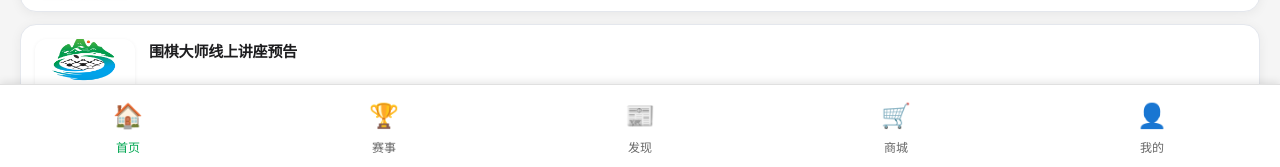
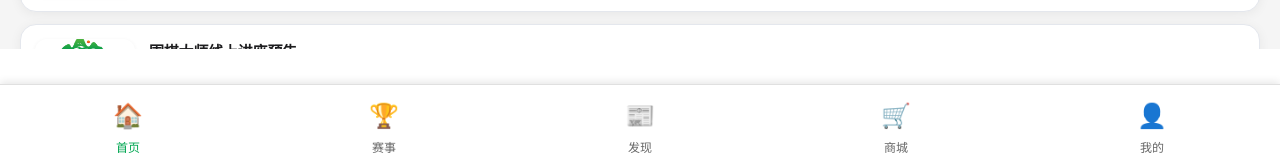
Before and after one commit to limeng1995hhu/huizhuodemo, a Vue app in the folder yitu-demo/: page / in a window 1280 px wide. Shown: the part 631-798 px from the top of the page. Built offline with nearby package versions, Linux system fonts and the light colour scheme.

Commit message:
重构底部导航栏：使用遮罩层覆盖微信浏览器导航按钮

```diff
--- a/yitu-demo/src/App.vue
+++ b/yitu-demo/src/App.vue
@@ -28,57 +28,28 @@ const goToProfile = () => {
   }
 }
 
-// 隐藏微信浏览器导航按钮的函数
+// 简化版：主要依靠遮罩层，这里只做辅助
 const hideWeChatNav = () => {
   const isWeChat = /MicroMessenger/i.test(navigator.userAgent)
   if (!isWeChat) return
 
-  // 查找并隐藏所有可能的导航按钮
-  const hideElements = () => {
-    const selectors = [
-      'body > div:not(#app)',
-      'body > button:not(.user-btn):not(.el-button)',
-      'body > nav:not(.bottom-nav)',
-      '[class*="wx-nav"]',
-      '[id*="wx-nav"]'
-    ]
-
+  // 只隐藏明确的微信导航元素
+  const selectors = ['#wx_nav_bar', '.wx_nav_bar', '[class*="wx-nav"]', '[id*="wx-nav"]']
   selectors.forEach(selector => {
     try {
       document.querySelectorAll(selector).forEach(el => {
-          if (el && el.id !== 'app') {
-            el.style.cssText = 'display: none !important; visibility: hidden !important; opacity: 0 !important;'
-          }
+        if (el) el.style.display = 'none'
       })
     } catch (e) {
       // 忽略错误
     }
   })
-
-    // 隐藏包含箭头符号的按钮
-    document.querySelectorAll('button, a, div[role="button"]').forEach(btn => {
-      const text = btn.textContent.trim()
-      if ((text === '<' || text === '>' || text === '←' || text === '→') && !btn.closest('#app')) {
-        btn.style.cssText = 'display: none !important; visibility: hidden !important; opacity: 0 !important;'
-      }
-    })
-  }
-
-  hideElements()
-  setTimeout(hideElements, 100)
-  setTimeout(hideElements, 300)
-  setTimeout(hideElements, 500)
 }
 
 // 监听路由变化
 watch(() => route.path, () => {
-  // 路由切换时立即隐藏导航按钮
   hideWeChatNav()
-  // 延迟再次隐藏（因为微信浏览器可能在动画后显示）
-  setTimeout(hideWeChatNav, 100)
   setTimeout(hideWeChatNav, 300)
-  setTimeout(hideWeChatNav, 500)
-  setTimeout(hideWeChatNav, 1000)
 })
 
 // 组件挂载时执行
@@ -106,8 +77,13 @@ onMounted(() => {
       <router-view />
     </main>
 
+    <!-- 底部导航栏容器 - 包含遮罩层 -->
+    <div v-if="showBottomNav" class="bottom-nav-container">
+      <!-- 底部遮罩层 - 覆盖微信浏览器的导航按钮 -->
+      <div class="bottom-mask"></div>
+
       <!-- 底部导航栏 -->
-    <nav v-if="showBottomNav" class="bottom-nav">
+      <nav class="bottom-nav">
         <router-link
           v-for="item in navItems"
           :key="item.path"
@@ -119,6 +95,7 @@ onMounted(() => {
           <span class="nav-label">{{ item.name }}</span>
         </router-link>
       </nav>
+    </div>
   </div>
 </template>
 
@@ -165,21 +142,43 @@ onMounted(() => {
 .main-content {
   flex: 1;
   min-height: calc(100vh - 120px);
-  padding-bottom: 70px;
+  padding-bottom: 80px; /* 增加底部内边距，为导航栏和遮罩层留出空间 */
 }
 
-.bottom-nav {
+/* 底部导航栏容器 - 固定在底部 */
+.bottom-nav-container {
   position: fixed;
   bottom: 0;
   left: 0;
   right: 0;
+  z-index: 999999; /* 超高 z-index 确保在所有元素之上 */
+  pointer-events: none; /* 容器本身不拦截点击 */
+}
+
+/* 底部遮罩层 - 覆盖微信浏览器的导航按钮区域 */
+.bottom-mask {
+  position: absolute;
+  bottom: 0;
+  left: 0;
+  right: 0;
+  height: 120px; /* 足够高以覆盖微信导航按钮 */
+  background: var(--bg-primary);
+  pointer-events: auto; /* 遮罩层拦截点击 */
+  z-index: 1;
+}
+
+/* 底部导航栏 */
+.bottom-nav {
+  position: relative;
+  width: 100%;
   background: var(--bg-primary);
   border-top: 1px solid var(--border-color);
   display: flex;
   justify-content: space-around;
-  padding: 8px 0;
+  padding: 8px 0 calc(8px + env(safe-area-inset-bottom)); /* 适配刘海屏 */
   box-shadow: 0 -2px 8px rgba(0, 0, 0, 0.1);
-  z-index: 100;
+  z-index: 2; /* 在遮罩层之上 */
+  pointer-events: auto; /* 导航栏可以点击 */
 }
 
 .nav-item {
@@ -191,10 +190,17 @@ onMounted(() => {
   color: var(--text-secondary);
   transition: all 0.3s ease;
   flex: 1;
+  position: relative;
+  z-index: 3;
 }
 
 .nav-item.active {
   color: var(--primary-color);
+}
+
+.nav-item:active {
+  transform: scale(0.95);
+  opacity: 0.7;
 }
 
 .nav-icon {
--- a/yitu-demo/src/main.js
+++ b/yitu-demo/src/main.js
@@ -6,107 +6,48 @@ import ElementPlus from 'element-plus'
 import 'element-plus/dist/index.css'
 import * as ElementPlusIconsVue from '@element-plus/icons-vue'
 
-// 检测并隐藏微信浏览器的导航按钮
+// 简化的微信浏览器导航按钮隐藏功能
+// 现在主要依靠遮罩层来覆盖，JavaScript 只做辅助
 function hideWeChatNavigation() {
-  // 检测是否在微信浏览器中
   const isWeChat = /MicroMessenger/i.test(navigator.userAgent)
 
   if (isWeChat) {
-    console.log('检测到微信浏览器，启动导航按钮隐藏功能')
+    console.log('检测到微信浏览器，使用遮罩层覆盖导航按钮')
 
-    // 尝试隐藏微信浏览器的导航栏
     const hideElements = () => {
-      // 查找所有可能的微信导航元素
+      // 只隐藏明确的微信导航元素
       const selectors = [
         '#wx_nav_bar',
         '.wx_nav_bar',
         '[class*="wx-nav"]',
-        '[id*="wx-nav"]',
-        '[class*="wechat-nav"]',
-        '[id*="wechat-nav"]',
-        'body > div:not(#app)',
-        'body > button:not(.user-btn):not(.el-button)',
-        'body > nav:not(.bottom-nav)'
+        '[id*="wx-nav"]'
       ]
 
       selectors.forEach(selector => {
         try {
-          const elements = document.querySelectorAll(selector)
-          elements.forEach(el => {
-            if (el && el.id !== 'app' && !el.classList.contains('bottom-nav')) {
-              el.style.cssText = 'display: none !important; visibility: hidden !important; opacity: 0 !important; height: 0 !important; width: 0 !important; pointer-events: none !important; position: absolute !important; z-index: -9999 !important;'
+          document.querySelectorAll(selector).forEach(el => {
+            if (el && el.id !== 'app') {
+              el.style.cssText = 'display: none !important; visibility: hidden !important; opacity: 0 !important;'
             }
           })
         } catch (e) {
           // 忽略错误
         }
       })
-
-      // 特别处理：查找所有包含 < 或 > 文本的按钮
-      const allButtons = document.querySelectorAll('button, a, div[role="button"]')
-      allButtons.forEach(btn => {
-        const text = btn.textContent.trim()
-        if ((text === '<' || text === '>' || text === '←' || text === '→') &&
-            !btn.closest('#app')) {
-          btn.style.cssText = 'display: none !important; visibility: hidden !important; opacity: 0 !important; height: 0 !important; width: 0 !important; pointer-events: none !important; position: absolute !important; z-index: -9999 !important;'
-        }
-      })
     }
 
-    // 页面加载后立即执行
+    // 页面加载后执行
     hideElements()
 
-    // 使用 MutationObserver 监听 DOM 变化（更频繁）
-    const observer = new MutationObserver(() => {
-      hideElements()
+    // 使用 MutationObserver 监听 DOM 变化
+    const observer = new MutationObserver(hideElements)
+    observer.observe(document.body, {
+      childList: true,
+      subtree: true
     })
 
-    // 开始观察整个文档
-    observer.observe(document.documentElement, {
-      childList: true,
-      subtree: true,
-      attributes: true,
-      attributeFilter: ['style', 'class']
-    })
-
-    // 监听路由变化
-    window.addEventListener('hashchange', hideElements)
-    window.addEventListener('popstate', hideElements)
-
-    // 监听滚动事件（微信浏览器在滚动时可能显示导航）
-    let scrollTimer = null
-    window.addEventListener('scroll', () => {
-      hideElements()
-      clearTimeout(scrollTimer)
-      scrollTimer = setTimeout(hideElements, 100)
-    }, { passive: true })
-
-    // 监听触摸事件
-    window.addEventListener('touchstart', hideElements, { passive: true })
-    window.addEventListener('touchmove', hideElements, { passive: true })
-    window.addEventListener('touchend', () => {
-      hideElements()
-      setTimeout(hideElements, 100)
-      setTimeout(hideElements, 300)
-      setTimeout(hideElements, 500)
-    }, { passive: true })
-
-    // 监听页面可见性变化
-    document.addEventListener('visibilitychange', () => {
-      if (!document.hidden) {
-        hideElements()
-        setTimeout(hideElements, 100)
-        setTimeout(hideElements, 300)
-      }
-    })
-
-    // 定期检查（更频繁）
-    setInterval(hideElements, 200)
-
-    // 额外的延迟检查
-    setTimeout(hideElements, 500)
-    setTimeout(hideElements, 1000)
-    setTimeout(hideElements, 2000)
+    // 定期检查
+    setInterval(hideElements, 500)
   }
 }
 
--- a/yitu-demo/src/style.css
+++ b/yitu-demo/src/style.css
@@ -240,15 +240,32 @@ body > div:not(#app):not(script):not(style) {
 body {
   padding-bottom: env(safe-area-inset-bottom) !important;
   overflow-x: hidden !important;
+  position: relative !important;
 }
 
-/* 确保底部导航栏在最上层 */
-.bottom-nav {
-  z-index: 99999 !important;
+/* 确保底部导航栏容器在最上层 */
+.bottom-nav-container {
+  z-index: 999999 !important;
   position: fixed !important;
   bottom: 0 !important;
   left: 0 !important;
   right: 0 !important;
+  pointer-events: none !important;
+}
+
+/* 底部遮罩层样式 */
+.bottom-mask {
+  background: #ffffff !important;
+  pointer-events: auto !important;
+  touch-action: none !important;
+  -webkit-touch-callout: none !important;
+  -webkit-user-select: none !important;
+  user-select: none !important;
+}
+
+/* 底部导航栏样式 */
+.bottom-nav {
+  pointer-events: auto !important;
 }
 
 /* 使用 CSS 动画持续隐藏微信导航 */
@@ -265,3 +282,16 @@ body {
 body > *:not(#app) {
   animation: hideWxNav 0.1s infinite !important;
 }
+
+/* 防止微信浏览器在底部显示任何内容 */
+body::after {
+  content: '';
+  position: fixed;
+  bottom: 0;
+  left: 0;
+  right: 0;
+  height: 100px;
+  background: transparent;
+  z-index: 999998;
+  pointer-events: none;
+}
```
Lines whose indentation alone changed are shown as unchanged.
